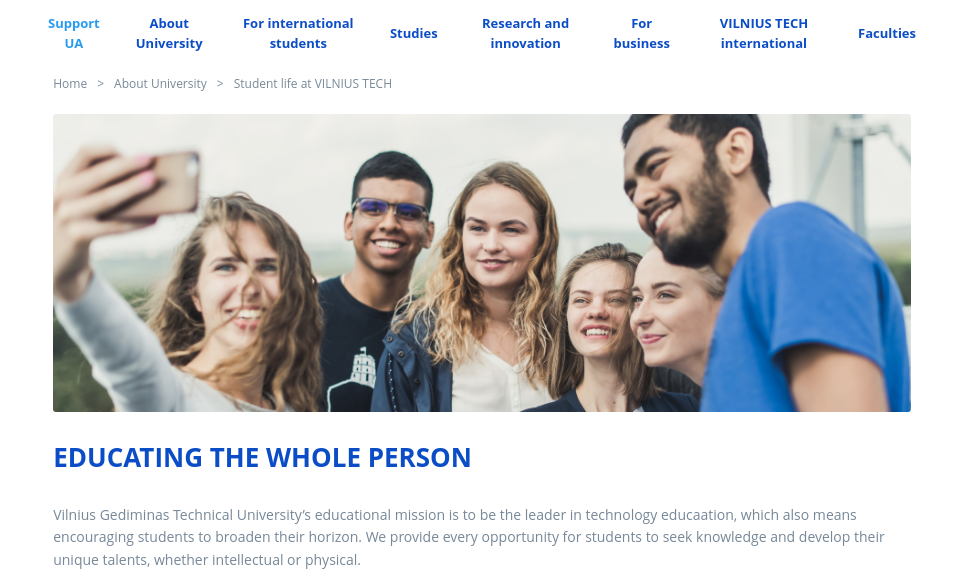
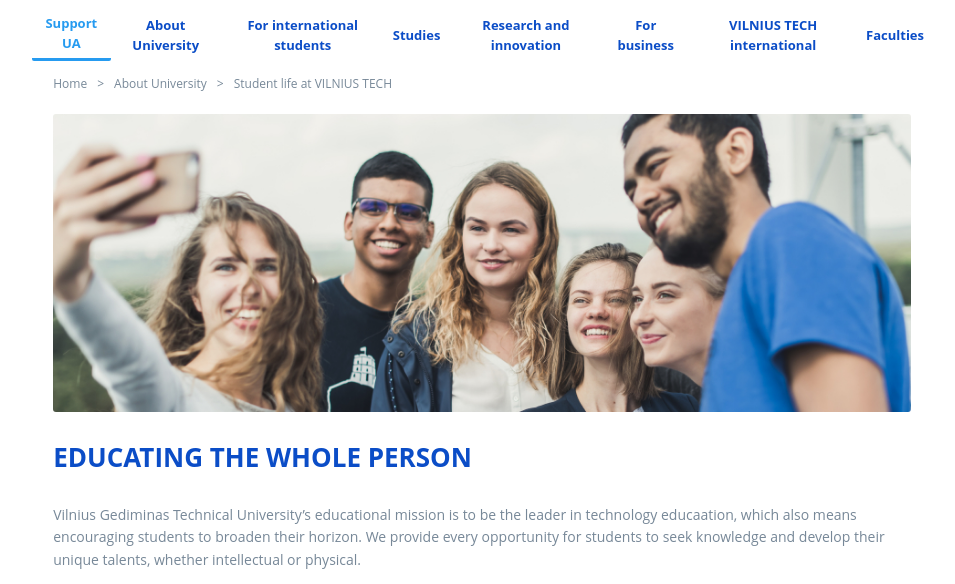
Before and after one commit to marustas/website-demo, a plain HTML site: page lw2.html in a window 1280 px wide. In both pictures the pointer is over the item "Support UA". Shown: the top 584 px of the page, without its empty margins (158-1113 px from the left). Drawn offline with Linux system fonts and the light colour scheme.

Commit message:
Header interaction added

```diff
--- a/style.css
+++ b/style.css
@@ -173,7 +173,7 @@ header ul li {
     display: flex;
     flex-direction: row;
     list-style: none;
-    padding: 0 8px 0 8px;
+    padding-bottom: 2px
 }
 
 header li button {
@@ -190,3 +190,8 @@ header li button {
 header button:hover {
     color: #269BF0;
 }
+
+header li:hover {
+    border-bottom: 3px solid #269BF0;
+    border-radius: 2px;
+}
```
